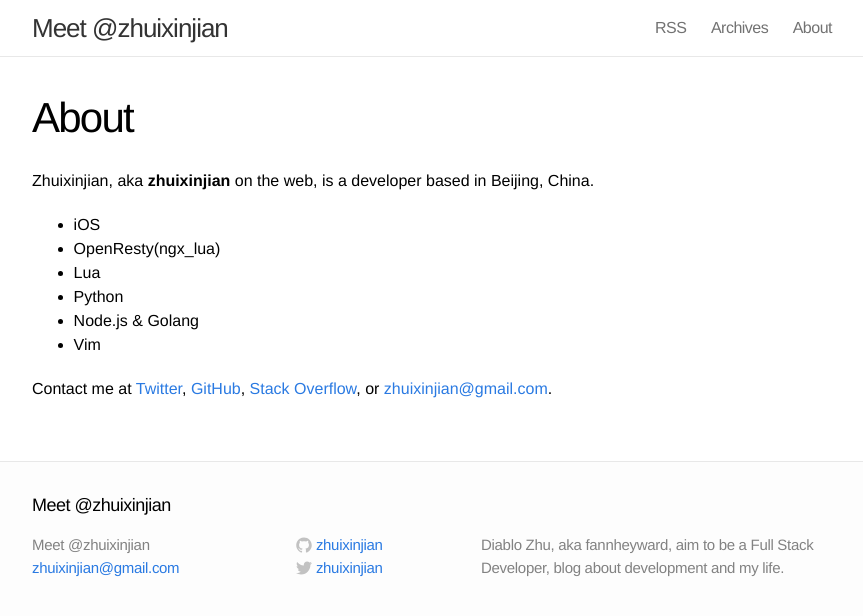
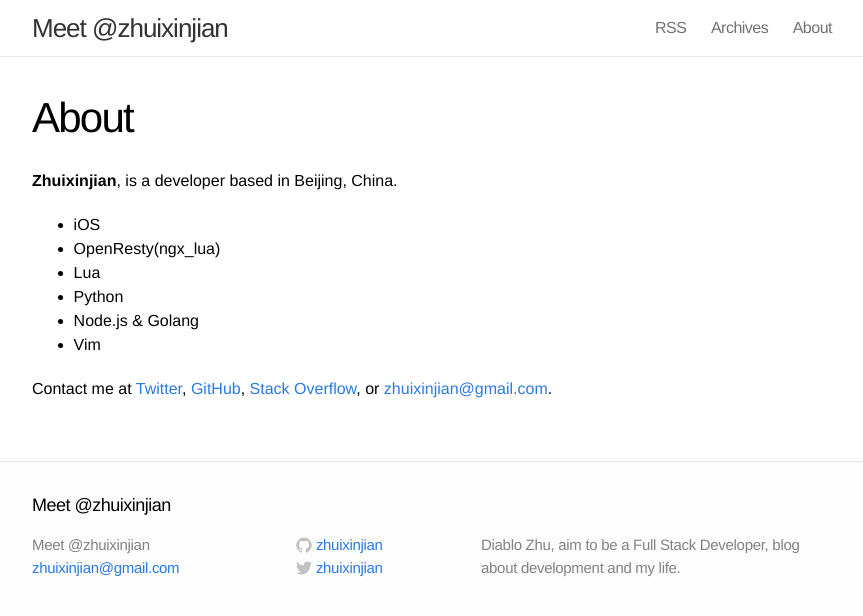
Before and after one commit to zhuixinjian/zhuixinjian.github.io, a Jekyll site: the page built from about.md, in a window 1280 px wide. Shown: the top 616 px of the page, without its empty margins (208-1071 px from the left). Built offline with Jekyll 4.4.1, drawn with Linux system fonts in a browser that asks for light colours; Markdown is read by kramdown in place of the engine named in the settings.

Commit message:
Stack Overflow link

```diff
--- a/4edbec83b59775b95db6ef4c5753d68b.html
+++ /dev/null
@@ -1 +0,0 @@
-ef4551f6119c38f8b346ccdecd5e9fd6
--- a/_config.yml
+++ b/_config.yml
@@ -2,12 +2,11 @@
 title: Meet @zhuixinjian
 author: "Zhuixinjian"
 email: zhuixinjian@gmail.com
-description: "Diablo Zhu, aka fannheyward, aim to be a Full Stack Developer, blog about development and my life."
+description: "Diablo Zhu, aim to be a Full Stack Developer, blog about development and my life."
 baseurl: ""
 url: "http://zhuixinjian.com"
 twitter_username: zhuixinjian
 github_username:  zhuixinjian
-google_plus: 117945530073148473022
 google_analytics_tracking_id: UA-65682024-4
 
 # Build settings
--- a/_includes/footer.html
+++ b/_includes/footer.html
@@ -49,9 +49,6 @@
             <span class="username">{{ site.twitter_username }}</span>
           </a>
         </li>{% endif %}
-        {% if site.google_plus %}<li>
-        <a href="https://plus.google.com/{{site.google_plus }}?rel=author"></a>
-        </li>{% endif %}
       </ul>
     </div>
 
--- a/about.md
+++ b/about.md
@@ -4,7 +4,7 @@
 permalink: /about/
 ---
 
-Zhuixinjian, aka **zhuixinjian** on the web, is a developer based in Beijing, China.
+**Zhuixinjian**, is a developer based in Beijing, China.
 
 - iOS
 - OpenResty(ngx_lua)
@@ -17,4 +17,4 @@
 
 [1]: https://twitter.com/zhuixinjian
 [2]: https://github.com/zhuixinjian
-[3]: http://stackoverflow.com/users/380774/zhuixinjian
+[3]: http://stackoverflow.com/users/499743/zhuixinjian
--- a/baidu_verify_nRTMSnkNE2.html
+++ /dev/null
@@ -1 +0,0 @@
-nRTMSnkNE2
```
